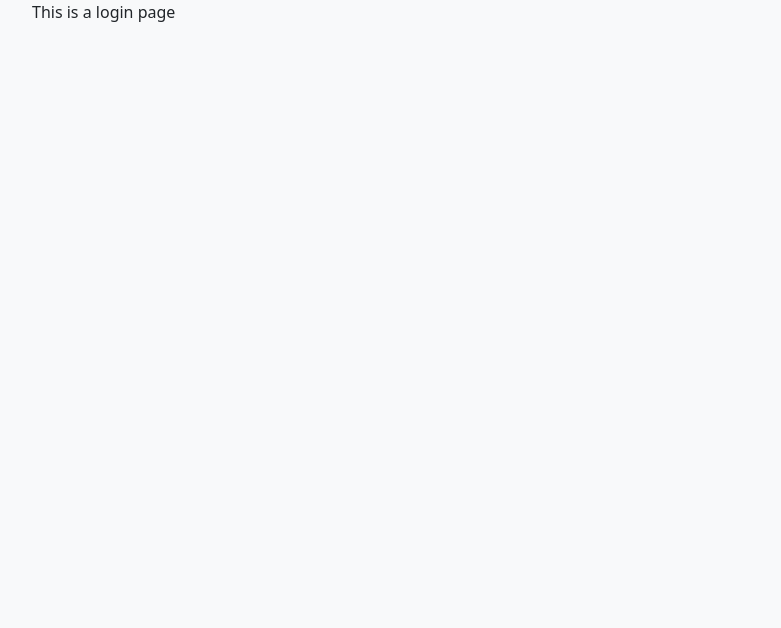
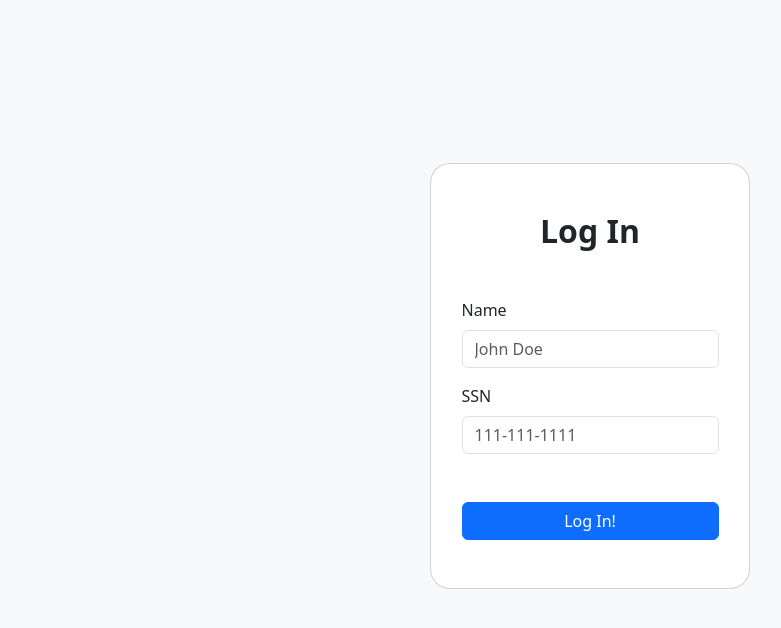
Before and after one commit to Peytonbarre/DavisDatabaseProject, a React (Create React App) app in the folder libraryclient/: page /login in a window 1280 px wide. Shown: the top 628 px of the page, without its empty margins (50-831 px from the left). Built offline with nearby package versions, Linux system fonts and the light colour scheme.

Commit message:
login and signup

```diff
--- a/libraryclient/src/App.tsx
+++ b/libraryclient/src/App.tsx
@@ -15,7 +15,7 @@ function App() {
   const location = useLocation();
 
   const isLandingPage = location.pathname === "/"
-  const isLoginPage = location.pathname === "/login" || "/signup"
+  const isLoginPage = location.pathname === "/login" || location.pathname === "/signup"
 
   return (
     <div>
--- a/libraryclient/src/pages/Landing.tsx
+++ b/libraryclient/src/pages/Landing.tsx
@@ -5,7 +5,7 @@ export function Landing(){
     return(
     <div className="App">
         {/* <div className="p-5 mb-4 bg-white rounded-3 shadow-sm"> */}
-        <div className="p-5 mb-4 bg-light rounded-3">
+        <div className="p-5 mb-4 bg-light rounded-3" style={{overflow: "hidden"}}>
             <div className="container-fluid py-5 d-flex align-items-center justify-content-center">
                 <Row>
                     <Col md={8}>
--- a/libraryclient/src/pages/Login.tsx
+++ b/libraryclient/src/pages/Login.tsx
@@ -1,7 +1,27 @@
-import React from "react";
+import React from 'react';
+import { Card, Container, Form, Button } from 'react-bootstrap';
 
 export function Login(){
     return(
-        <>This is a login page</>
+        <Container className='d-flex align-items-center justify-content-center vh-100'>
+            <Card className="align-items-center mb-5" style={{ width: '20rem', borderRadius: '20px' }}>
+                    <h2 className="mb-5 mt-5 text-left" style={{fontWeight: '700'}}>Log In</h2>
+                    <Form>
+                        <Form.Group className="mb-3" controlId="exampleForm.ControlInput1">
+                            <Form.Label>Name</Form.Label>
+                            <Form.Control type="text" placeholder="John Doe" />
+                        </Form.Group>
+                        <Form.Group className="mb-3" controlId="exampleForm.ControlInput1">
+                            <Form.Label>SSN</Form.Label>
+                            <Form.Control type="text" placeholder="111-111-1111" />
+                        </Form.Group>
+                        <div className='d-grid gap-2 mb-5 mt-5'>
+                            <Button variant="primary" type="submit">
+                                Log In!
+                            </Button>
+                        </div>
+                    </Form>
+            </Card>
+        </Container>
     );
 }
--- a/libraryclient/src/pages/Signup.tsx
+++ b/libraryclient/src/pages/Signup.tsx
@@ -1,10 +1,10 @@
 import React from 'react';
-import { Card, Container, Form } from 'react-bootstrap';
+import { Card, Container, Form, Button } from 'react-bootstrap';
 
 export function Signup(){
     return(
         <Container className='d-flex align-items-center justify-content-center vh-100'>
-            <Card className="align-items-center mb-5" style={{ width: '20rem' }}>
+            <Card className="align-items-center mb-5" style={{ width: '20rem', borderRadius: '20px' }}>
                     <h2 className="mb-5 mt-5 text-left" style={{fontWeight: '700'}}>Sign Up</h2>
                     <Form>
                         <Form.Group className="mb-3" controlId="exampleForm.ControlInput1">
@@ -15,10 +15,15 @@ export function Signup(){
                             <Form.Label>Address</Form.Label>
                             <Form.Control type="text" placeholder="800 W. Campbell Road" />
                         </Form.Group>
-                        <Form.Group className="mb-5" controlId="exampleForm.ControlInput1">
+                        <Form.Group className="mb-3" controlId="exampleForm.ControlInput1">
                             <Form.Label>SSN</Form.Label>
                             <Form.Control type="text" placeholder="111-111-1111" />
                         </Form.Group>
+                        <div className='d-grid gap-2 mb-5 mt-5'>
+                            <Button variant="primary" type="submit">
+                                Sign Up!
+                            </Button>
+                        </div>
                     </Form>
             </Card>
         </Container>
```
